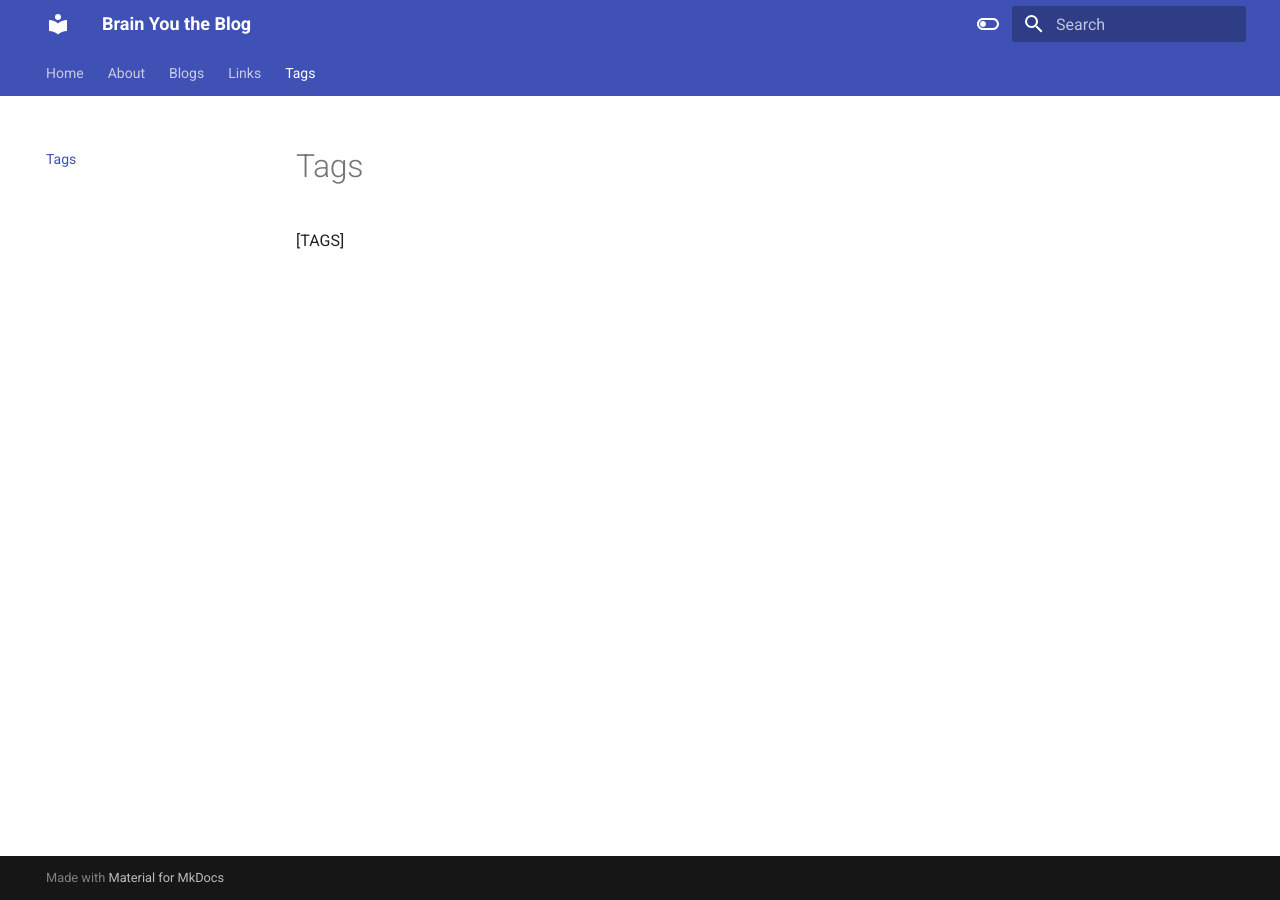
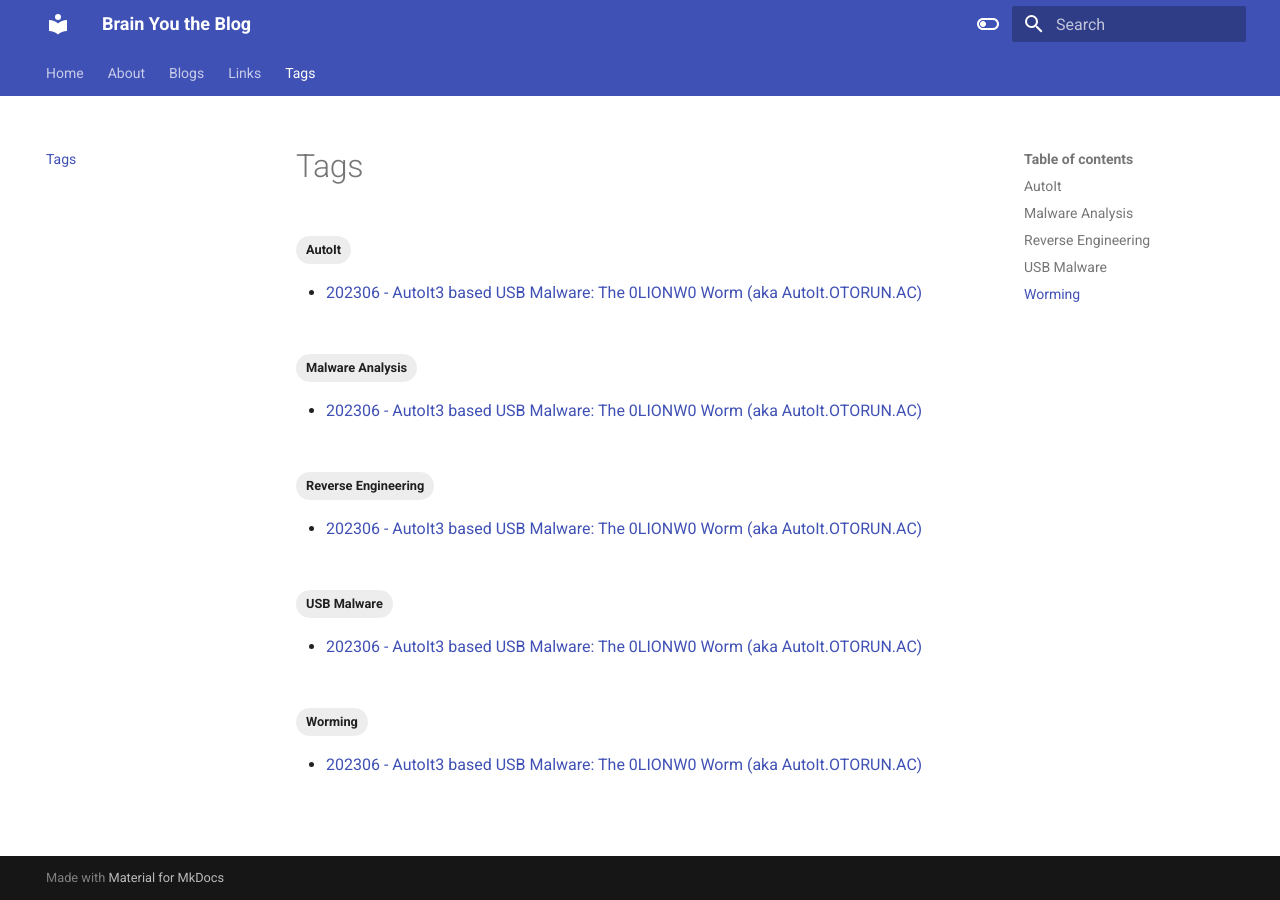
Before and after one commit to secbrianyau/myblog, an MkDocs documentation site: the page built from docs/tags.md, in a window 1280 px wide. Built offline with MkDocs 1.6.1 and Material for MkDocs 9.7.7, drawn with Linux system fonts in a browser that asks for light colours; some of the changed lines change nothing that is shown.

Commit message:
Update mkdocs.yml

```diff
--- a/mkdocs.yml
+++ b/mkdocs.yml
@@ -15,7 +15,8 @@ nav:
 
 plugins:
   - search
-  - tags
+  - tags:
+      tags_file: tags.md
 
 theme:
   name: material
```
